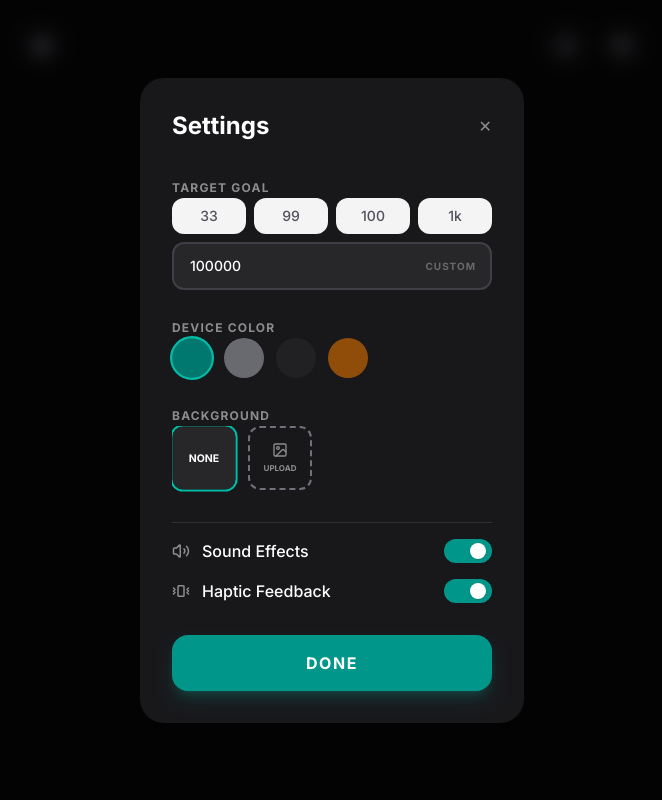
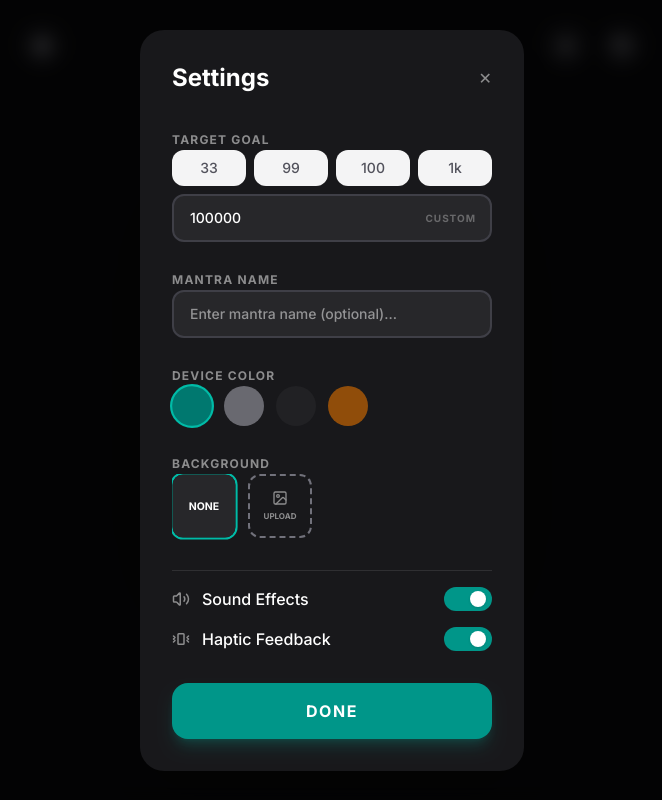
Before and after one commit to hdkabra96-arch/Countmantra, a React (Vite) app: page / in a window 1280 px wide. Both pictures are taken after a click on the button 350 px from the left and 46 px from the top of the page. Shown: the whole page, without its empty margins (308-970 px from the left). Built offline with nearby package versions, Linux system fonts and the light colour scheme.

Commit message:
feat: Add mantra name to Tasbih history
Allows users to associate a name with each Tasbih count recorded in the history. This provides more context for the saved dhikr sessions.

```diff
--- a/src/App.tsx
+++ b/src/App.tsx
@@ -14,6 +14,7 @@ interface HistoryItem {
   id: string;
   count: number;
   timestamp: number;
+  mantraName?: string;
 }
 
 const defaultBackgrounds = [
@@ -33,6 +34,7 @@ export default function App() {
   const [theme, setTheme] = useState<Theme>('teal');
   const [isBacklightOn, setIsBacklightOn] = useState<boolean>(false);
   const [background, setBackground] = useState<string>('');
+  const [mantraName, setMantraName] = useState<string>('');
 
   // Load data from localStorage
   useEffect(() => {
@@ -49,6 +51,7 @@ export default function App() {
       setVibrationEnabled(settings.vibrationEnabled ?? true);
       setTheme(settings.theme ?? 'teal');
       setBackground(settings.background ?? '');
+      setMantraName(settings.mantraName ?? '');
     }
   }, []);
 
@@ -67,9 +70,10 @@ export default function App() {
       soundEnabled,
       vibrationEnabled,
       theme,
-      background
+      background,
+      mantraName
     }));
-  }, [isDarkMode, soundEnabled, vibrationEnabled, theme, background]);
+  }, [isDarkMode, soundEnabled, vibrationEnabled, theme, background, mantraName]);
 
   // Handlers
   const playClickSound = useCallback(() => {
@@ -171,6 +175,7 @@ export default function App() {
         id: Date.now().toString(),
         count: count,
         timestamp: Date.now(),
+        mantraName: mantraName || undefined,
       };
       setHistory(prev => [newItem, ...prev].slice(0, 20));
     }
@@ -402,6 +407,18 @@ export default function App() {
                   </div>
                 </div>
 
+                {/* Mantra Setting */}
+                <div className="space-y-3">
+                  <label className="text-xs font-bold uppercase tracking-widest opacity-50">Mantra Name</label>
+                  <input
+                    type="text"
+                    value={mantraName}
+                    onChange={(e) => setMantraName(e.target.value)}
+                    className={`w-full py-3 px-4 rounded-xl text-sm font-medium outline-none border-2 transition-all ${isDarkMode ? 'bg-zinc-800 border-zinc-700 text-white focus:border-teal-500' : 'bg-zinc-100 border-zinc-200 text-zinc-900 focus:border-teal-600'}`}
+                    placeholder="Enter mantra name (optional)..."
+                  />
+                </div>
+
                 {/* Theme Selection */}
                 <div className="space-y-3">
                   <label className="text-xs font-bold uppercase tracking-widest opacity-50">Device Color</label>
@@ -540,6 +557,9 @@ export default function App() {
                     <div key={item.id} className={`p-4 rounded-2xl ${isDarkMode ? 'bg-zinc-800' : 'bg-zinc-100'} flex justify-between items-center`}>
                       <div>
                         <p className="text-2xl font-bold">{item.count}</p>
+                        {item.mantraName && (
+                          <p className="text-sm font-medium opacity-80 mb-1">{item.mantraName}</p>
+                        )}
                         <p className="text-[10px] uppercase tracking-widest opacity-40">
                           {new Date(item.timestamp).toLocaleDateString()} • {new Date(item.timestamp).toLocaleTimeString([], { hour: '2-digit', minute: '2-digit' })}
                         </p>
```
